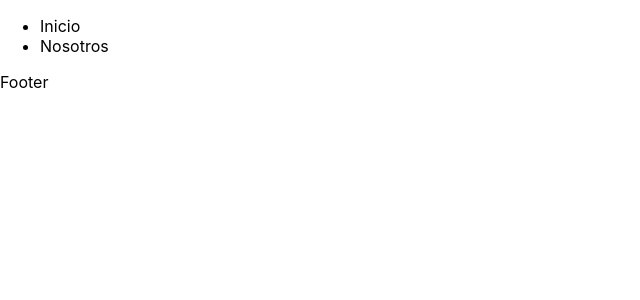
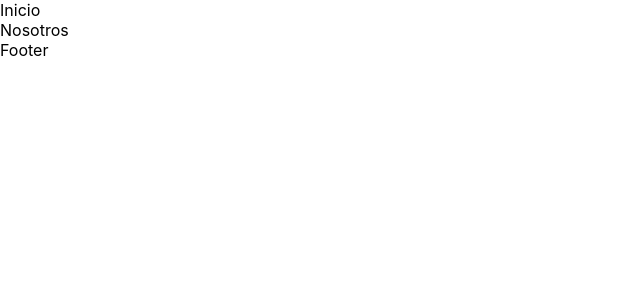
Before and after one commit to JairoCoppis/reactjs, a React (Create React App) app: page / in a window 1280 px wide. Shown: the top 300 px of the page, without its empty margins (0-640 px from the left). Built offline with nearby package versions, Linux system fonts and the light colour scheme.

Commit message:
agregando css

```diff
--- a/src/App.css
+++ b/src/App.css
@@ -1,4 +1,32 @@
-.App {
+*{
+  padding: 0;
+  margin: 0;
+  box-sizing: border-box;
+}
+
+
+
+
+
+
+
+
+
+
+
+
+
+
+
+
+
+
+
+
+
+
+
+/* .App {
   text-align: center;
 }
 
@@ -35,4 +63,4 @@
   to {
     transform: rotate(360deg);
   }
-}
+} */
```
